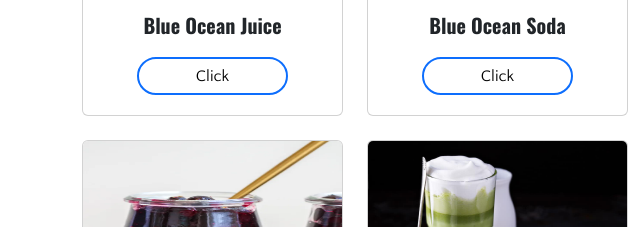
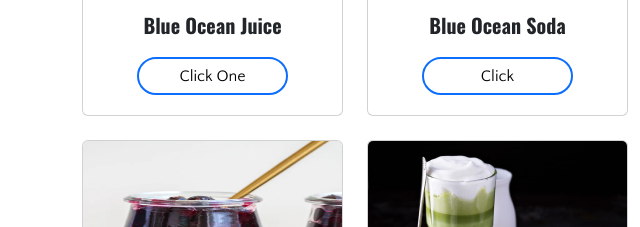
Before and after one commit to crushteebar/crushteebar.github.io, a plain HTML site: page Crush Tea Bar/stock_custody.html in a window 1280 px wide. Shown: the part 342-569 px from the top of the page, 0-640 px from the left. Drawn offline with Linux system fonts and the light colour scheme; some packages are replaced by stand-ins of ours; a script that the page names is missing.

Commit message:
stock_custody.html

```diff
--- a/Crush Tea Bar/stock_custody.html
+++ b/Crush Tea Bar/stock_custody.html
@@ -51,7 +51,7 @@
                                                                     <button  class="myborder he bg_color"
                                                                     data-id = "1"
                                                                     data-name = "Blue Ocean Juice"
-                                                                    data-price = "1000">Click</button>
+                                                                    data-price = "1000">Click One</button>
                                                                   </div>
                                                                 </div>
                                                             </div>
```
